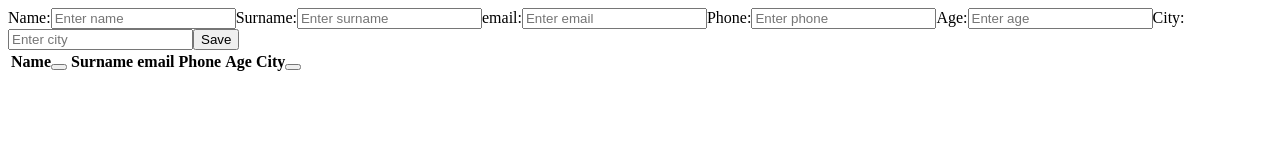
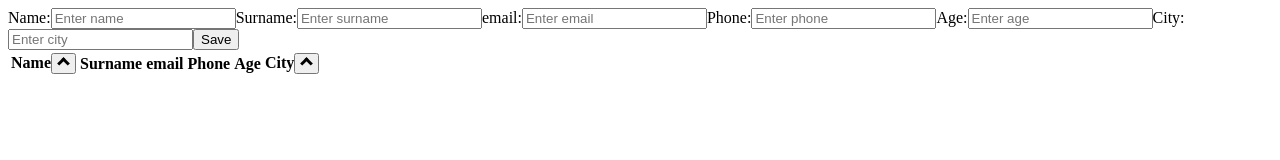
Before and after one commit to micail/vd, a React (Create React App) app: page / in a window 1280 px wide. Shown: the top 160 px of the page. Built offline with nearby package versions, Linux system fonts and the light colour scheme.

Commit message:
Add indicators

```diff
--- a/src/components/Table.jsx
+++ b/src/components/Table.jsx
@@ -9,7 +9,7 @@ const Table = ({ entries }) => {
   /** Ascending and Descending sorting */
   const sortingWay = key => {
     let direction = 'ascending';
-    if ( sortingOption && sortingOption.key === key && sortingOption.direction === 'ascending') {
+    if (sortingOption && sortingOption.key === key && sortingOption.direction === 'ascending') {
       direction = 'descending';
     }
     setSortingOption({ key, direction });
@@ -32,7 +32,8 @@ const Table = ({ entries }) => {
       <thead>
         <tr>
           <th>Name
-          <button type="button" onClick={() => sortingWay('name')}>
+          <button type="button" className={`sort-button ${ (sortingOption && sortingOption.key === 'name') ? sortingOption.direction : ''}`} onClick={() => sortingWay('name')}>
+              <i class="arrow"></i>
             </button>
           </th>
           <th>Surname</th>
@@ -40,7 +41,8 @@ const Table = ({ entries }) => {
           <th>Phone</th>
           <th>Age</th>
           <th>City
-          <button type="button" onClick={() => sortingWay('city')}>
+          <button type="button" className={`sort-button ${ (sortingOption && sortingOption.key === 'city')  ? sortingOption.direction : ''}`} onClick={() => sortingWay('city')}>
+              <i class="arrow"></i>
             </button>
           </th>
         </tr>
--- a/src/components/Table.scss
+++ b/src/components/Table.scss
@@ -0,0 +1,15 @@
+.arrow {
+  border: solid black;
+  border-width: 0 3px 3px 0;
+  display: inline-block;
+  padding: 3px;
+  transform: rotate(-135deg);
+  -webkit-transform: rotate(-135deg);
+}
+
+.sort-button.ascending{
+.arrow {
+  transform: rotate(45deg);
+  -webkit-transform: rotate(45deg);
+}
+}
```
